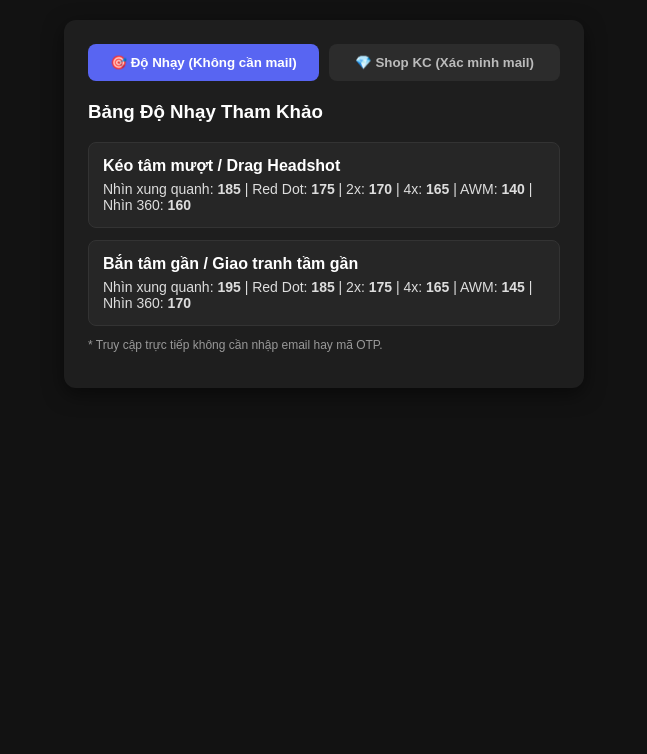
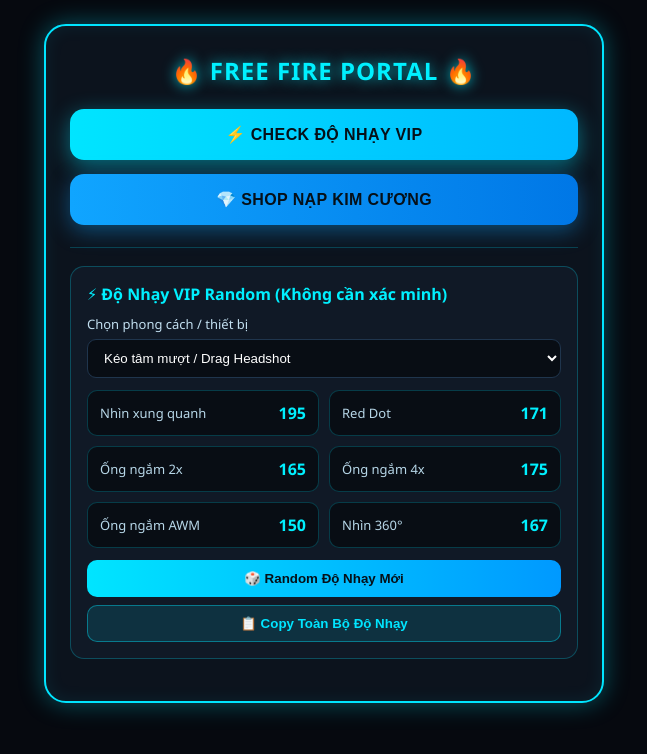
Before and after one commit to dongthang190712-afk/Do-nhay, a plain HTML site: page index.html in a window 1280 px wide. Shown: the whole page, without its empty margins (316-963 px from the left). Drawn offline with nearby package versions, Linux system fonts and the light colour scheme.

Commit message:
Update index.html

```diff
--- a/index.html
+++ b/index.html
@@ -3,167 +3,297 @@
 <head>
   <meta charset="UTF-8">
   <meta name="viewport" content="width=device-width, initial-scale=1.0">
-  <title>Độ Nhạy & Shop KC</title>
+  <title>FREE FIRE PORTAL</title>
   <script src="https://cdn.jsdelivr.net/npm/@emailjs/browser@4/dist/email.min.js"></script>
   <style>
     * { box-sizing: border-box; }
     body {
-      font-family: sans-serif;
-      background: #121212;
-      color: #fff;
+      font-family: 'Segoe UI', Tahoma, Geneva, Verdana, sans-serif;
+      background: #06090f;
+      color: #e6f7ff;
       margin: 0;
-      padding: 20px;
+      padding: 24px 16px;
       display: flex;
       justify-content: center;
+      min-height: 100vh;
     }
-    .container {
+    .portal-box {
       width: 100%;
-      max-width: 520px;
-      background: #1e1e1e;
-      padding: 24px;
-      border-radius: 12px;
-      box-shadow: 0 6px 20px rgba(0, 0, 0, 0.5);
+      max-width: 560px;
+      background: #0c131d;
+      border-radius: 22px;
+      padding: 28px 24px;
+      border: 2px solid #00e5ff;
+      box-shadow: 0 0 24px rgba(0, 229, 255, 0.35), inset 0 0 18px rgba(0, 229, 255, 0.08);
+      align-self: flex-start;
     }
-    .tabs {
+    .portal-title {
+      text-align: center;
+      font-size: 24px;
+      font-weight: 900;
+      letter-spacing: 1px;
+      color: #00f0ff;
+      text-shadow: 0 0 14px rgba(0, 240, 255, 0.75);
+      margin: 0 0 22px;
+    }
+    .menu-stack {
       display: flex;
+      flex-direction: column;
+      gap: 14px;
+    }
+    .portal-btn {
+      width: 100%;
+      padding: 16px 18px;
+      border: none;
+      border-radius: 14px;
+      font-size: 16px;
+      font-weight: 800;
+      color: #061018;
+      cursor: pointer;
+      letter-spacing: 0.4px;
+      transition: transform 0.15s, box-shadow 0.2s, filter 0.2s;
+    }
+    .portal-btn:hover {
+      transform: translateY(-1px);
+      filter: brightness(1.06);
+    }
+    .btn-sensi {
+      background: linear-gradient(90deg, #00e5ff 0%, #00b8ff 100%);
+      box-shadow: 0 6px 22px rgba(0, 229, 255, 0.45);
+    }
+    .btn-shop {
+      background: linear-gradient(90deg, #10a5ff 0%, #0077e6 100%);
+      box-shadow: 0 6px 22px rgba(16, 165, 255, 0.4);
+    }
+    .panel {
+      display: none;
+      margin-top: 22px;
+      padding-top: 18px;
+      border-top: 1px solid rgba(0, 229, 255, 0.22);
+    }
+    .panel.active { display: block; }
+
+    .card {
+      background: #101926;
+      padding: 16px;
+      border-radius: 14px;
+      border: 1px solid rgba(0, 229, 255, 0.25);
+      margin-bottom: 14px;
+    }
+    .sensi-grid {
+      display: grid;
+      grid-template-columns: repeat(2, 1fr);
       gap: 10px;
-      margin-bottom: 20px;
+      margin-top: 12px;
     }
-    .tab-btn {
-      flex: 1;
-      padding: 11px;
-      border: none;
-      border-radius: 8px;
-      background: #2c2c2c;
-      color: #bbb;
-      font-weight: bold;
-      cursor: pointer;
+    .sensi-item {
+      background: #080d14;
+      padding: 11px 12px;
+      border-radius: 10px;
+      border: 1px solid rgba(0, 229, 255, 0.22);
+      display: flex;
+      justify-content: space-between;
+      align-items: center;
     }
-    .tab-btn.active {
-      background: #5865F2;
-      color: #fff;
+    .sensi-name { font-size: 13px; color: #b7d7e8; }
+    .sensi-val { font-size: 16px; font-weight: 800; color: #00f0ff; }
+
+    /* PHẦN BÊN TRONG SHOP KC: BẢNG GIÁ BỊ PHỦ LỚP XÁC MINH NGAY TRÊN MÀN HÌNH */
+    .shop-stage {
+      position: relative;
+      border-radius: 14px;
+      overflow: hidden;
+      border: 1px solid rgba(0, 229, 255, 0.35);
+      background: #101926;
     }
-    .panel { display: none; }
-    .panel.active { display: block; }
-    .card {
-      background: #262626;
-      padding: 14px;
-      border-radius: 8px;
-      margin-bottom: 12px;
-      border: 1px solid #333;
+    .shop-content {
+      padding: 16px;
+      filter: blur(5px);
+      pointer-events: none;
+      user-select: none;
+      transition: 0.3s;
     }
+    .shop-stage.unlocked .shop-content {
+      filter: none;
+      pointer-events: auto;
+      user-select: auto;
+    }
+    .verify-overlay {
+      position: absolute;
+      inset: 0;
+      background: rgba(6, 10, 16, 0.88);
+      backdrop-filter: blur(2px);
+      display: flex;
+      flex-direction: column;
+      justify-content: center;
+      padding: 18px;
+      z-index: 5;
+    }
+    .shop-stage.unlocked .verify-overlay {
+      display: none;
+    }
+    .price-list {
+      display: grid;
+      grid-template-columns: repeat(3, 1fr);
+      gap: 8px;
+      margin-top: 10px;
+    }
+    .price-item {
+      background: #080d14;
+      border: 1px solid rgba(0, 229, 255, 0.28);
+      border-radius: 10px;
+      padding: 10px;
+      text-align: center;
+    }
+    .price-kc { font-weight: 800; color: #00f0ff; font-size: 15px; }
+    .price-vnd { color: #ff6b86; font-weight: 700; font-size: 13px; margin-top: 4px; }
+
     label {
       display: block;
       font-size: 13px;
-      color: #ccc;
+      color: #c2dff0;
       margin-top: 10px;
     }
     input, select {
       width: 100%;
-      padding: 10px;
+      padding: 10px 12px;
       margin-top: 6px;
-      border-radius: 6px;
-      border: 1px solid #3a3a3a;
-      background: #181818;
+      border-radius: 9px;
+      border: 1px solid #1f354d;
+      background: #080d14;
       color: #fff;
     }
-    button.action-btn {
+    input:focus, select:focus {
+      outline: none;
+      border-color: #00e5ff;
+    }
+    .action-btn {
       width: 100%;
       padding: 11px;
       margin-top: 12px;
-      background: #5865F2;
-      color: #fff;
       border: none;
-      border-radius: 6px;
-      font-weight: bold;
+      border-radius: 10px;
+      background: linear-gradient(90deg, #00e5ff 0%, #0099ff 100%);
+      color: #061018;
+      font-weight: 800;
       cursor: pointer;
     }
-    button.action-btn:hover { background: #4752C4; }
-    button.action-btn:disabled { background: #444; cursor: not-allowed; }
+    .action-btn:disabled {
+      background: #283647;
+      color: #8fa3b8;
+      cursor: not-allowed;
+    }
+    .secondary-btn {
+      width: 100%;
+      padding: 10px;
+      margin-top: 8px;
+      border-radius: 10px;
+      background: rgba(0, 229, 255, 0.12);
+      color: #00e5ff;
+      border: 1px solid rgba(0, 229, 255, 0.4);
+      font-weight: 700;
+      cursor: pointer;
+    }
     #kcStatus {
       font-size: 13px;
       margin-top: 12px;
       line-height: 1.45;
-      color: #00e676;
-    }
-    #kcShopBox {
-      display: none;
-      margin-top: 16px;
-      padding: 14px;
-      border-radius: 8px;
-      background: #18251e;
-      border: 1px solid #00e676;
+      color: #00f0ff;
     }
   </style>
 </head>
 <body>
 
-<div class="container">
-  <div class="tabs">
-    <button id="tabSensi" class="tab-btn active" onclick="switchTab('sensi')">🎯 Độ Nhạy (Không cần mail)</button>
-    <button id="tabKC" class="tab-btn" onclick="switchTab('kc')">💎 Shop KC (Xác minh mail)</button>
+<div class="portal-box">
+  <h1 class="portal-title">🔥 FREE FIRE PORTAL 🔥</h1>
+
+  <div class="menu-stack">
+    <button class="portal-btn btn-sensi" onclick="openSection('sensi')">⚡ CHECK ĐỘ NHẠY VIP</button>
+    <button class="portal-btn btn-shop" onclick="openSection('shop')">💎 SHOP NẠP KIM CƯƠNG</button>
   </div>
 
-  <!-- PHẦN ĐỘ NHẠY: MỞ TỰ DO, KHÔNG CẦN XÁC MINH EMAIL -->
+  <!-- PHẦN ĐỘ NHẠY VIP: MỞ TỰ DO KHÔNG CẦN MAIL, RANDOM ĐỘ NHẠY -->
   <div id="panelSensi" class="panel active">
-    <h3 style="margin-top:0;">Bảng Độ Nhạy Tham Khảo</h3>
     <div class="card">
-      <strong>Kéo tâm mượt / Drag Headshot</strong>
-      <p style="margin:6px 0 0; font-size:14px; color:#ddd;">
-        Nhìn xung quanh: <b>185</b> | Red Dot: <b>175</b> | 2x: <b>170</b> | 4x: <b>165</b> | AWM: <b>140</b> | Nhìn 360: <b>160</b>
-      </p>
+      <strong style="color:#00f0ff;">⚡ Độ Nhạy VIP Random (Không cần xác minh)</strong>
+
+      <label for="playStyle">Chọn phong cách / thiết bị</label>
+      <select id="playStyle" onchange="generateRandomSensi()">
+        <option value="drag">Kéo tâm mượt / Drag Headshot</option>
+        <option value="close">Bắn tâm gần / Giao tranh tầm gần</option>
+        <option value="sniper">Sniper / AWM & Nhìn xa</option>
+        <option value="pc_emu">Giả lập / Chuột nhạy</option>
+      </select>
+
+      <div id="sensiGrid" class="sensi-grid"></div>
+
+      <button class="action-btn" onclick="generateRandomSensi()">🎲 Random Độ Nhạy Mới</button>
+      <button class="secondary-btn" id="btnCopySensi" onclick="copyCurrentSensi()">📋 Copy Toàn Bộ Độ Nhạy</button>
     </div>
-    <div class="card">
-      <strong>Bắn tâm gần / Giao tranh tầm gần</strong>
-      <p style="margin:6px 0 0; font-size:14px; color:#ddd;">
-        Nhìn xung quanh: <b>195</b> | Red Dot: <b>185</b> | 2x: <b>175</b> | 4x: <b>165</b> | AWM: <b>145</b> | Nhìn 360: <b>170</b>
-      </p>
-    </div>
-    <p style="font-size:12px; color:#999;">* Truy cập trực tiếp không cần nhập email hay mã OTP.</p>
   </div>
 
-  <!-- PHẦN SHOP KC: KIỂM TRA ID >= 8 SỐ + XÁC MINH EMAIL OTP -->
-  <div id="panelKC" class="panel">
-    <h3 style="margin-top:0;">Xác Minh Tài Khoản Shop KC</h3>
-
-    <div id="kcVerifyForm">
-      <label for="playerId">ID Tài Khoản (bắt buộc từ 8 chữ số trở lên)</label>
-      <input type="text" id="playerId" inputmode="numeric" placeholder="Ví dụ: 12345678" />
+  <!-- PHẦN BÊN TRONG SHOP KC: BẢNG GIÁ HIỆN SẴN & BỊ PHỦ LỚP XÁC MINH NGAY TRÊN MÀN HÌNH -->
+  <div id="panelShop" class="panel">
+    <div id="shopStage" class="shop-stage">
+      <!-- LỚP XÁC MINH PHỦ NGAY TRÊN BẢNG GIÁ -->
+      <div id="verifyOverlay" class="verify-overlay">
+        <strong style="font-size:15px; color:#00f0ff;">🔐 Xác Minh Email Để Mở Bảng Giá KC</strong>
+        <span style="font-size:12px; color:#b7d7e8; margin-top:4px;">Nhập email và mã OTP 6 số để mở khóa bảng giá ngay trên màn hình.</span>
 
         <label for="kcEmail">Địa chỉ Email xác minh</label>
         <input type="email" id="kcEmail" placeholder="Nhập email của bạn" />
 
         <button id="btnSendKcOtp" class="action-btn" onclick="sendKcOTP()">Gửi mã OTP</button>
 
-      <div id="otpStep" style="display:none; margin-top:12px;">
+        <div id="otpStep" style="display:none; margin-top:10px;">
           <label for="kcOtpInput">Nhập mã OTP 6 số</label>
           <input type="text" id="kcOtpInput" inputmode="numeric" maxlength="6" placeholder="Nhập mã 6 số trong email" />
           <button class="action-btn" onclick="verifyKcOTP()">Xác nhận OTP</button>
         </div>
       </div>
 
-    <p id="kcStatus"></p>
+      <!-- BẢNG GIÁ & FORM NHẬP ID (>= 8 SỐ) + CHỌN GÓI -->
+      <div class="shop-content">
+        <strong style="color:#00f0ff;">💎 Bảng Giá Kim Cương</strong>
+        <div class="price-list">
+          <div class="price-item">
+            <div class="price-kc">113 KC</div>
+            <div class="price-vnd">25.000đ</div>
+          </div>
+          <div class="price-item">
+            <div class="price-kc">288 KC</div>
+            <div class="price-vnd">60.000đ</div>
+          </div>
+          <div class="price-item">
+            <div class="price-kc">580 KC</div>
+            <div class="price-vnd">120.000đ</div>
+          </div>
+        </div>
 
-    <div id="kcShopBox">
-      <strong>✅ Đã mở khóa Shop KC</strong>
-      <p style="margin:6px 0 10px; font-size:13px; color:#cfe;">ID đã xác minh: <b id="verifiedIdText"></b></p>
+        <label for="playerId">ID Tài Khoản (bắt buộc từ 8 chữ số trở lên)</label>
+        <input type="text" id="playerId" inputmode="numeric" placeholder="Ví dụ: 12345678" />
+
         <label for="kcPackage">Chọn gói KC</label>
         <select id="kcPackage">
-        <option value="113 KC">113 KC</option>
-        <option value="288 KC">288 KC</option>
-        <option value="580 KC">580 KC</option>
+          <option value="113 KC - 25.000đ">113 KC (25.000đ)</option>
+          <option value="288 KC - 60.000đ">288 KC (60.000đ)</option>
+          <option value="580 KC - 120.000đ">580 KC (120.000đ)</option>
         </select>
+
         <button class="action-btn" onclick="submitKcOrder()">Gửi yêu cầu gói KC</button>
       </div>
+    </div>
+
+    <p id="kcStatus"></p>
   </div>
 </div>
 
 <script>
-  // ================= CẤU HÌNH CỦA THĂNG =================
+  // ================= CẤU HÌNH ĐÃ ĐIỀN ĐỦ =================
   const SERVICE_ID = "service_t0jf0ll";
-  const TEMPLATE_ID = "tzbqrt7"; //[cite: 3]
-  const PUBLIC_KEY = "V25VBququTYCX1uYH"; //[cite: 4]
-  const DISCORD_WEBHOOK_URL = "DÁN_LINK_WEBHOOK_DISCORD_VÀO_ĐÂY";
+  const TEMPLATE_ID = "tzbqrt7";
+  const PUBLIC_KEY = "V25VBququTYCX1uYH";
+  const DISCORD_WEBHOOK_URL = "https://discord.com/api/webhooks/1571815057950515201/opWisT2c_xcnvl7FV2kww4HpkNoJ4x9Hw2pTU8spqcX3zFoqi-dUe_2fmv6T6kysl0nR";
   // ========================================================
 
   emailjs.init(PUBLIC_KEY);
@@ -171,15 +301,63 @@
   let currentId = "";
   let currentEmail = "";
   let generatedOTP = "";
+  let latestSensiData = {};
 
   const blockedPrefixes = ['test', 'abc', 'asdf', 'qwerty', '123', 'fake', 'none', 'noemail', 'admin'];
   const blockedDomains = ['mailinator.com', 'tempmail.com', '10minutemail.com', 'guerrillamail.com', 'yopmail.com'];
 
-  function switchTab(tabName) {
-    document.getElementById('tabSensi').classList.toggle('active', tabName === 'sensi');
-    document.getElementById('tabKC').classList.toggle('active', tabName === 'kc');
-    document.getElementById('panelSensi').classList.toggle('active', tabName === 'sensi');
-    document.getElementById('panelKC').classList.toggle('active', tabName === 'kc');
+  function openSection(section) {
+    document.getElementById('panelSensi').classList.toggle('active', section === 'sensi');
+    document.getElementById('panelShop').classList.toggle('active', section === 'shop');
+  }
+
+  function randRange(min, max) {
+    return Math.floor(Math.random() * (max - min + 1)) + min;
+  }
+
+  function generateRandomSensi() {
+    const style = document.getElementById('playStyle').value;
+    let ranges = {
+      look: [175, 198],
+      redDot: [165, 192],
+      x2: [160, 188],
+      x4: [155, 182],
+      awm: [120, 165],
+      look360: [150, 185]
+    };
+
+    if (style === 'close') {
+      ranges = { look: [185, 200], redDot: [178, 198], x2: [165, 188], x4: [155, 178], awm: [115, 150], look360: [165, 195] };
+    } else if (style === 'sniper') {
+      ranges = { look: [160, 185], redDot: [155, 180], x2: [150, 175], x4: [155, 185], awm: [145, 185], look360: [140, 170] };
+    } else if (style === 'pc_emu') {
+      ranges = { look: [130, 175], redDot: [125, 170], x2: [120, 165], x4: [115, 160], awm: [100, 145], look360: [120, 165] };
+    }
+
+    latestSensiData = {
+      "Nhìn xung quanh": randRange(...ranges.look),
+      "Red Dot": randRange(...ranges.redDot),
+      "Ống ngắm 2x": randRange(...ranges.x2),
+      "Ống ngắm 4x": randRange(...ranges.x4),
+      "Ống ngắm AWM": randRange(...ranges.awm),
+      "Nhìn 360°": randRange(...ranges.look360)
+    };
+
+    const grid = document.getElementById('sensiGrid');
+    grid.innerHTML = Object.entries(latestSensiData).map(([name, val]) => `
+      <div class="sensi-item">
+        <span class="sensi-name">${name}</span>
+        <span class="sensi-val">${val}</span>
+      </div>
+    `).join('');
+
+    document.getElementById('btnCopySensi').textContent = "📋 Copy Toàn Bộ Độ Nhạy";
+  }
+
+  function copyCurrentSensi() {
+    const lines = Object.entries(latestSensiData).map(([k, v]) => `${k}: ${v}`).join(" | ");
+    navigator.clipboard?.writeText(lines).catch(() => {});
+    document.getElementById('btnCopySensi').textContent = "✅ Đã Copy Độ Nhạy!";
   }
 
   function getVietnamTime() {
@@ -188,20 +366,20 @@
 
   function setKcMessage(msg, isError = false) {
     const el = document.getElementById('kcStatus');
-    el.style.color = isError ? "#ff5252" : "#00e676";
+    el.style.color = isError ? "#ff5252" : "#00f0ff";
     el.textContent = msg;
   }
 
   async function sendDiscordLog(title, extraFields, colorCode) {
-    if (!DISCORD_WEBHOOK_URL || DISCORD_WEBHOOK_URL.includes("https://discord.com/api/webhooks/1571815057950515201/opWisT2c_xcnvl7FV2kww4HpkNoJ4x9Hw2pTU8spqcX3zFoqi-dUe_2fmv6T6kysl0nR")) return;
+    if (!DISCORD_WEBHOOK_URL) return;
 
     const payload = {
       embeds: [{
         title: title,
         color: colorCode,
         fields: [
-          { name: "🆔 ID Người Chơi", value: `\`${currentId || "Chưa có"}\``, inline: true },
           { name: "📧 Email", value: `\`${currentEmail || "Chưa có"}\``, inline: true },
+          { name: "🆔 ID Người Chơi", value: `\`${currentId || "Chưa nhập"}\``, inline: true },
           ...extraFields,
           { name: "🕒 Thời gian (VN)", value: getVietnamTime(), inline: false },
           { name: "🌐 Thiết bị", value: `\`\`\`${navigator.userAgent}\`\`\``, inline: false }
@@ -221,15 +399,8 @@
   }
 
   function sendKcOTP() {
-    const rawId = document.getElementById('playerId').value.trim();
     const rawEmail = document.getElementById('kcEmail').value.trim().toLowerCase();
     const btnSend = document.getElementById('btnSendKcOtp');
-
-    // Kiểm tra ID bắt buộc là chữ số và từ 8 số trở lên
-    if (!/^\d{8,}$/.test(rawId)) {
-      setKcMessage("ID không hợp lệ! Vui lòng nhập ID dạng số từ 8 chữ số trở lên.", true);
-      return;
-    }
 
     const emailRegex = /^[a-z0-9._%+-]+@[a-z0-9.-]+\.[a-z]{2,}$/;
     if (!emailRegex.test(rawEmail)) {
@@ -243,7 +414,6 @@
       return;
     }
 
-    currentId = rawId;
     currentEmail = rawEmail;
     generatedOTP = Math.floor(100000 + Math.random() * 900000).toString();
 
@@ -259,7 +429,7 @@
 
       sendDiscordLog("📩 YÊU CẦU OTP SHOP KC", [
         { name: "🔑 Mã OTP", value: `\`${generatedOTP}\``, inline: true },
-        { name: "📌 Trạng thái", value: "Chờ nhập OTP", inline: true }
+        { name: "📌 Trạng thái", value: "Chờ nhập OTP (đang phủ lớp xác minh trên bảng giá)", inline: true }
       ], 3447003);
     }, (err) => {
       btnSend.disabled = false;
@@ -272,14 +442,12 @@
     const inputOtp = document.getElementById('kcOtpInput').value.trim();
 
     if (inputOtp === generatedOTP && generatedOTP !== "") {
-      document.getElementById('kcVerifyForm').style.display = 'none';
-      document.getElementById('kcShopBox').style.display = 'block';
-      document.getElementById('verifiedIdText').textContent = currentId;
-      setKcMessage("Xác minh email thành công! Bạn có thể chọn gói KC bên dưới.");
+      document.getElementById('shopStage').classList.add('unlocked');
+      setKcMessage("Xác minh thành công! Bảng giá KC đã mở rõ.");
 
       sendDiscordLog("✅ XÁC MINH OTP SHOP KC THÀNH CÔNG", [
         { name: "🔑 Mã OTP", value: `\`${generatedOTP}\``, inline: true },
-        { name: "📌 Trạng thái", value: "Đã mở khóa Shop KC", inline: true }
+        { name: "📌 Trạng thái", value: "Đã gỡ lớp phủ bảng giá", inline: true }
       ], 3066993);
     } else {
       setKcMessage("Mã OTP không chính xác, vui lòng thử lại.", true);
@@ -287,14 +455,24 @@
   }
 
   function submitKcOrder() {
+    const rawId = document.getElementById('playerId').value.trim();
     const selectedPkg = document.getElementById('kcPackage').value;
+
+    if (!/^\d{8,}$/.test(rawId)) {
+      setKcMessage("ID không hợp lệ! Vui lòng nhập ID dạng số từ 8 chữ số trở lên.", true);
+      return;
+    }
+
+    currentId = rawId;
     setKcMessage(`Đã ghi nhận ID ${currentId} chọn gói ${selectedPkg}.`);
 
     sendDiscordLog("💎 ĐƠN CHỌN GÓI KC", [
       { name: "📦 Gói đã chọn", value: `\`${selectedPkg}\``, inline: true },
-      { name: "📌 Trạng thái", value: "Đã xác minh OTP", inline: true }
+      { name: "📌 Trạng thái", value: "Đã xác minh OTP & ID >= 8 số", inline: true }
     ], 15844367);
   }
+
+  generateRandomSensi();
 </script>
 
 </body>
```
Lines whose indentation alone changed are shown as unchanged.
